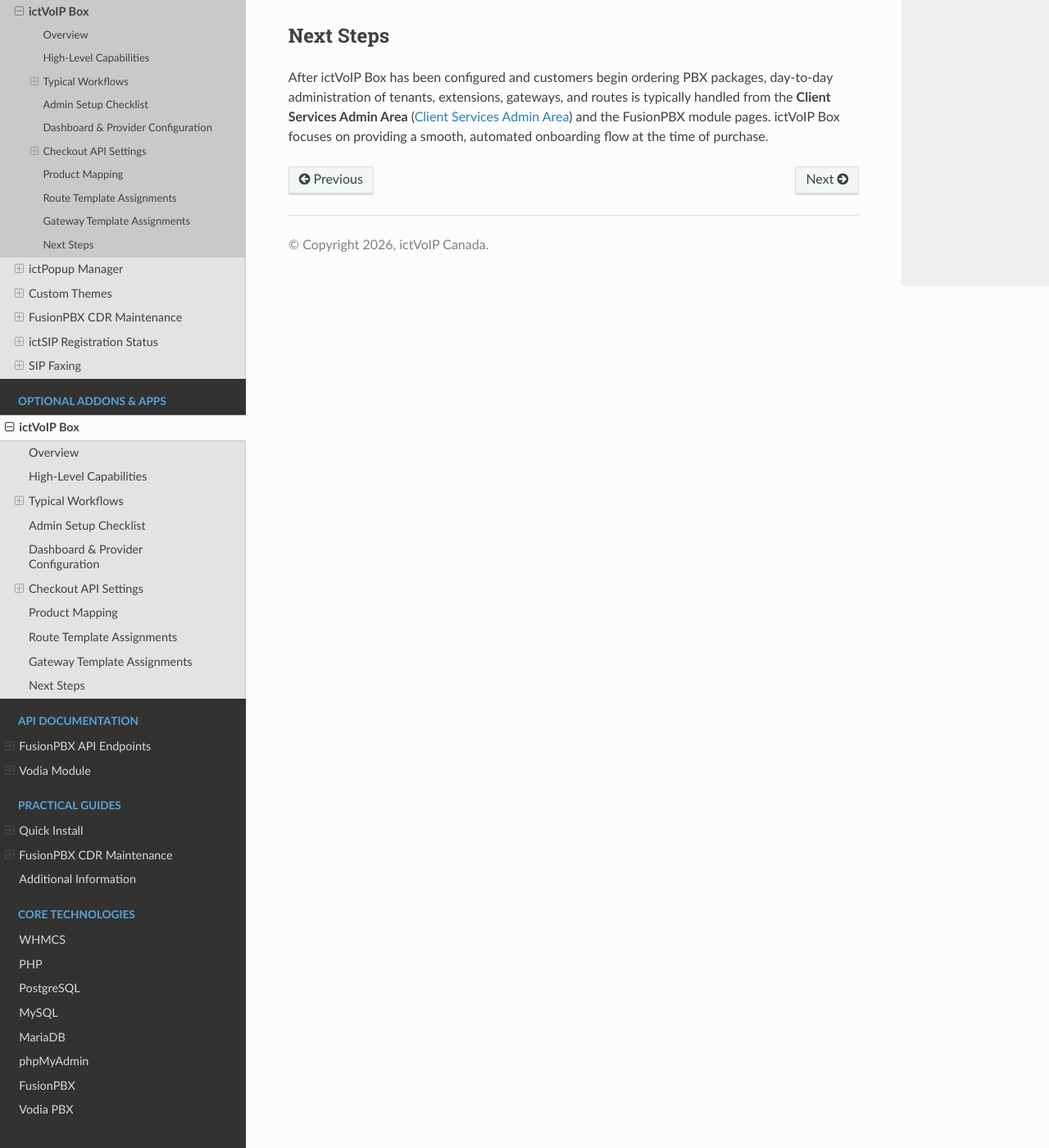
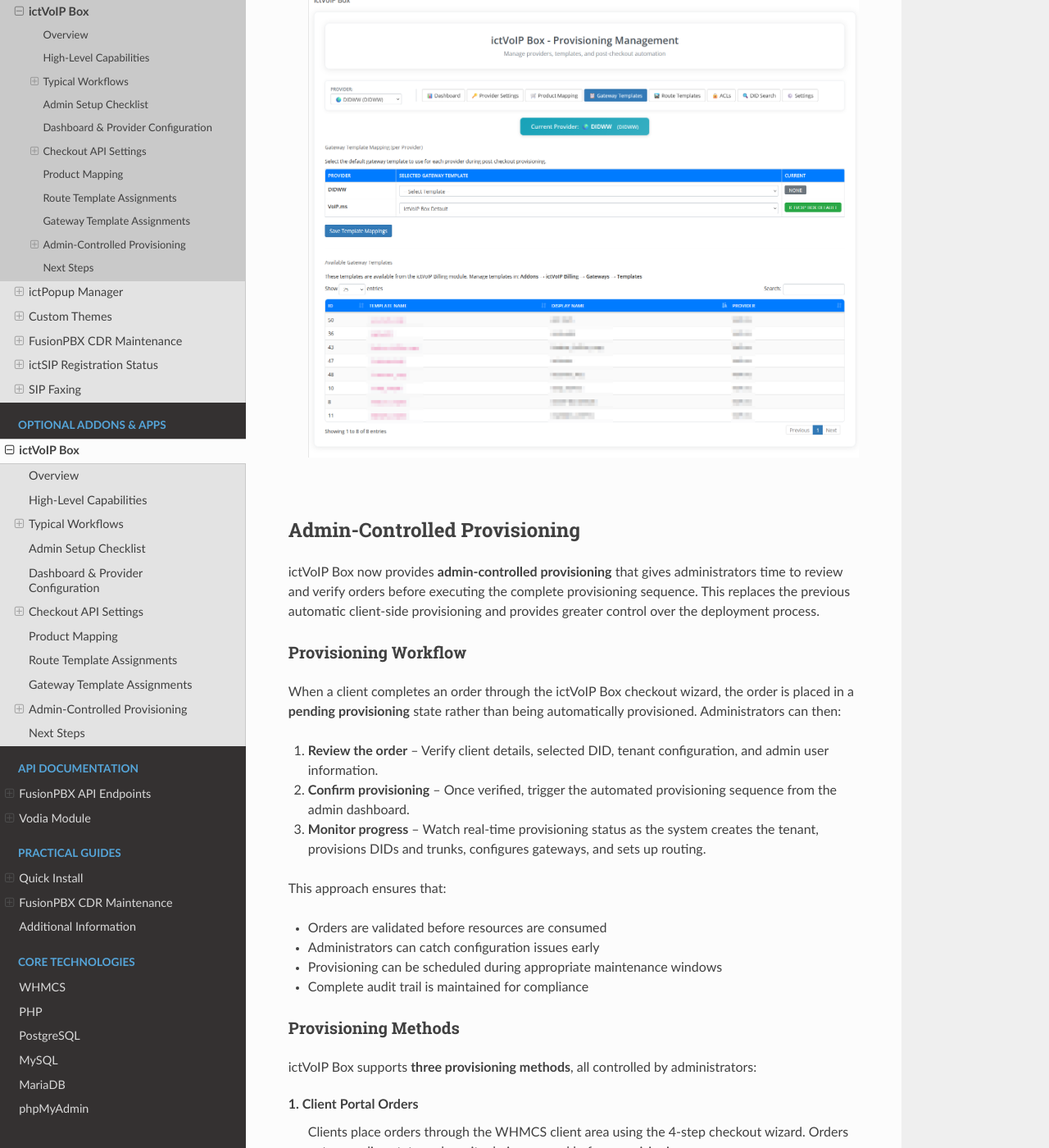
Before and after one commit to ictvoip/ictvoip-docs, a Sphinx documentation site: the page built from docs/source/ictvoipbox/ictvoipbox.rst, in a window 1280 px wide and 1400 px high, scrolled down 12096 px. Shown: the whole window at 82% size. Built offline with Sphinx 7.4.7 and the Read the Docs theme 3.1.0, drawn with Linux system fonts in a browser that asks for light colours; pages that are not in the unit, such as notebooks, are missing from menus; some of the changed text lies outside the part shown.

Commit message:
update ictvoipbox

```diff
--- a/docs/source/ictvoipbox/ictvoipbox.rst
+++ b/docs/source/ictvoipbox/ictvoipbox.rst
@@ -18,7 +18,7 @@ aligned.
 
 |
 
- .. image:: ../_static/images/clientarea/ictvoipbox_main.png
+ .. image:: ../_static/images/admin/ictvoipbox_mainv2.png
         :scale: 45%
         :align: center
         :alt: ictVoIP Box dashboard
@@ -52,14 +52,18 @@ In a typical new-customer scenario:
    your WHMCS order form.
 2. During checkout, they provide key details such as tenant name,
    contact information, main DID, and seat count.
-3. After payment, ictVoIP Box runs an automated provisioning flow that:
+3. After payment, the order enters a pending state awaiting
+   administrator review and approval.
+4. An administrator reviews the order details and triggers the
+   automated provisioning sequence (see
+   :ref:`admin-controlled-provisioning`), which:
 
    * Creates the FusionPBX tenant/domain and admin user.
    * Creates a starter set of extensions and associates them with the
      tenant.
    * Provisions a SIP trunk using the configured provider templates.
    * Applies inbound and outbound route templates so calls can flow.
-4. A welcome email is sent with the tenant login details and key
+5. A welcome email is sent with the tenant login details and key
    service information.
 
 Existing Client Purchase
@@ -69,9 +73,11 @@ Existing WHMCS clients can also purchase ictVoIP Box-backed services:
 
 1. The client logs into the WHMCS Client Area and places an order for a
    PBX package that uses ictVoIP Box automation.
-2. The same provisioning flow runs behind the scenes, creating or
-   attaching a FusionPBX tenant and provisioning the trunk and routes.
-3. The resulting tenant, gateway, and destination records are visible
+2. The order enters a pending state for administrator review.
+3. An administrator triggers the provisioning sequence (see
+   :ref:`admin-controlled-provisioning`), creating or attaching a
+   FusionPBX tenant and provisioning the trunk and routes.
+4. The resulting tenant, gateway, and destination records are visible
    to administrators through the standard **Client Services Admin Area**
    (:doc:`/admin/client_services`).
 
@@ -120,8 +126,8 @@ step when documenting your own deployment.
    details for the new ictPBX tenant (assigned server and tenant
    domain, admin username/password, email, timezone, language, and
    group). When the client clicks **Create User & Complete Order**, the
-   backend provisioning sequence runs and leaves the tenant ready to
-   place calls.
+   order is placed in a pending state for administrator review and
+   provisioning (see :ref:`admin-controlled-provisioning`).
 
 |
 
@@ -195,7 +201,6 @@ Typical steps:
         :alt: ictVoIP Box provider settings
 
 |
-
 
 Checkout API Settings
 =====================
@@ -332,6 +337,116 @@ Typical configuration steps:
 
 |
 
+.. _admin-controlled-provisioning:
+
+Admin-Controlled Provisioning
+==============================
+
+ictVoIP Box now provides **admin-controlled provisioning** that gives
+administrators time to review and verify orders before executing the
+complete provisioning sequence. This replaces the previous automatic
+client-side provisioning and provides greater control over the
+deployment process.
+
+Provisioning Workflow
+---------------------
+
+When a client completes an order through the ictVoIP Box checkout
+wizard, the order is placed in a **pending provisioning** state rather
+than being automatically provisioned. Administrators can then:
+
+1. **Review the order** – Verify client details, selected DID, tenant
+   configuration, and admin user information.
+2. **Confirm provisioning** – Once verified, trigger the automated
+   provisioning sequence from the admin dashboard.
+3. **Monitor progress** – Watch real-time provisioning status as the
+   system creates the tenant, provisions DIDs and trunks, configures
+   gateways, and sets up routing.
+
+This approach ensures that:
+
+* Orders are validated before resources are consumed
+* Administrators can catch configuration issues early
+* Provisioning can be scheduled during appropriate maintenance windows
+* Complete audit trail is maintained for compliance
+
+Provisioning Methods
+--------------------
+
+ictVoIP Box supports **three provisioning methods**, all controlled by
+administrators:
+
+**1. Client Portal Orders**
+   Clients place orders through the WHMCS client area using the 4-step
+   checkout wizard. Orders enter pending state and await admin approval
+   before provisioning.
+
+**2. Admin Order Placement**
+   Administrators can place orders directly from the WHMCS admin area
+   on behalf of clients, with immediate access to provisioning controls.
+
+**3. Admin Impersonation**
+   Administrators can impersonate a client account to place orders with
+   the client's context, useful for quick turnaround provisioning or
+   assisted onboarding.
+
+All three methods result in the same automated provisioning sequence
+once the administrator confirms the order.
+
+Live Provisioning Process
+--------------------------
+
+When an administrator triggers provisioning, the system executes a
+comprehensive automation sequence that typically completes in **under 3
+minutes**:
+
+|
+
+ .. image:: ../_static/images/admin/Provisioning.png
+        :scale: 45%
+        :align: center
+        :alt: ictVoIP Box live provisioning
+
+|
+
+The provisioning sequence includes:
+
+**Provider Provisioning:**
+   * Real-time DID search and availability check
+   * Automatic DID ordering with the upstream provider
+   * SIP trunk creation and credential generation
+
+**ictVoIP Billing Integration:**
+   * Automatic service creation in WHMCS
+   * Invoice generation with proper billing rates
+   * CDR collection setup for usage tracking
+   * Billing sync with provider tariff rates (metered or real-time)
+
+**FusionPBX Provisioning:**
+   * Tenant/domain creation on designated FusionPBX server
+   * Admin user account creation with credentials
+   * Gateway configuration with SIP registration details
+   * Inbound/outbound routing and dialplan creation
+   * Extension provisioning based on package seat count
+
+**Completion:**
+   * Welcome email sent to client with all credentials
+   * Service marked as active in WHMCS
+   * Client can immediately begin making and receiving calls
+
+|
+
+ .. image:: ../_static/images/admin/welcomemail.png
+        :scale: 45%
+        :align: center
+        :alt: ictVoIP Box welcome email
+
+|
+
+This complete three-way integration (Provider → ictVoIP Billing →
+FusionPBX) ensures that all systems remain synchronized and the client
+receives a fully functional PBX service without manual intervention.
+
 Next Steps
 ==========
 
```
Also changed, not shown: other parts of docs/source/ictvoipbox/ictvoipbox.rst (+1 -1 lines), docs/source/_static/images/admin/Provisioning.png (added), docs/source/_static/images/admin/ictvoipbox_mainv2.png (added), docs/source/_static/images/admin/welcomemail.png (added).
